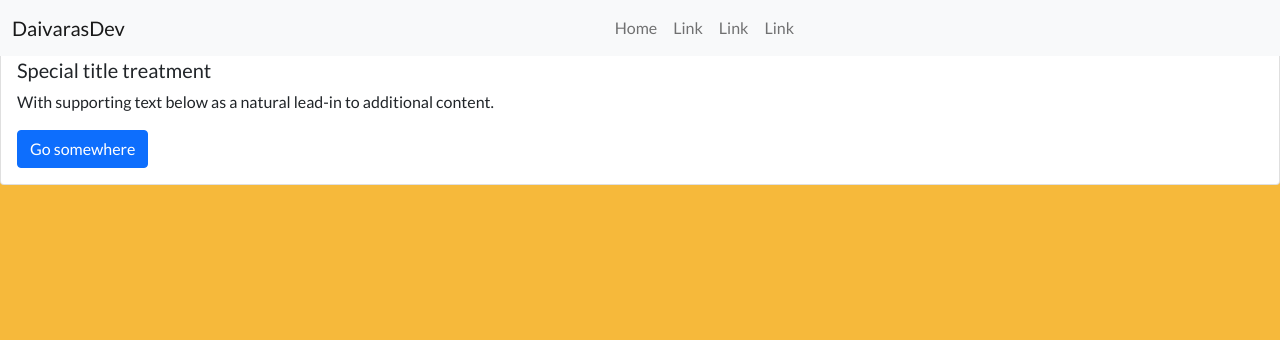
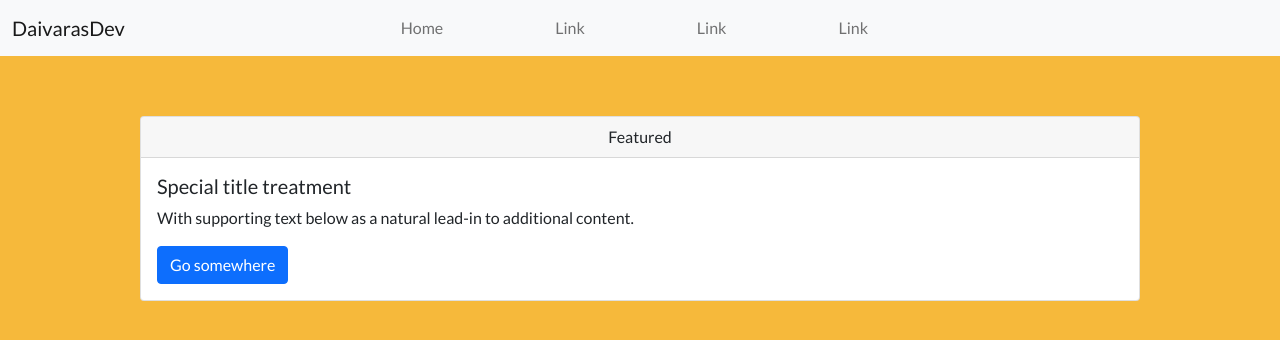
Before and after one commit to daivarasdev/VanillaJS, a website: page index.html in a window 1280 px wide. Shown: the top 340 px of the page. Drawn offline with nearby package versions, Linux system fonts and the light colour scheme.

Commit message:
Changed spacing around navbar and 'card'

```diff
--- a/index.html
+++ b/index.html
@@ -23,7 +23,7 @@
     <!--  POP-UP MODAL  -->
     <div id="popUp-Modal" class="modal">
       <div id="popUp-ModalContent">
-        <h1 class="centerText"><u>WELCOME ! DAIVARAS</u></h1>
+        <h1 class="centerText"><u>WELCOME !</u></h1>
         <p id="popUp-Modal-Paragraph">
           Lorem ipsum dolor sit amet, consectetur adipiscing elit. Vivamus
           ultricies scelerisque porta. Vestibulum eget quam tempus, eleifend mi
@@ -59,16 +59,16 @@
         </button>
         <div class="collapse navbar-collapse" id="navbarSupportedContent">
           <ul class="navbar-nav mx-auto">
-            <li class="nav-item">
+            <li class="nav-item mx-5">
               <a class="nav-link" aria-current="page" href="#">Home</a>
             </li>
-            <li class="nav-item">
+            <li class="nav-item mx-5">
               <a class="nav-link" href="#">Link</a>
             </li>
-            <li class="nav-item">
+            <li class="nav-item mx-5">
               <a class="nav-link" href="#">Link</a>
             </li>
-            <li class="nav-item">
+            <li class="nav-item mx-5">
               <a class="nav-link" href="#">Link</a>
             </li>
           </ul>
--- a/styles.css
+++ b/styles.css
@@ -15,6 +15,7 @@
 body {
   background-color: #f6b93b;
   height: 500vh;
+  padding-top: 56px;
 }
 .centerText {
   text-align: center;
@@ -94,3 +95,15 @@ body {
 }
 
 /* NAVBAR  */
+#navbarSupportedContent {
+  margin-left: -140px;
+}
+
+/* CARD */
+.card {
+  margin: 60px auto;
+  width: 1000px;
+}
+.card-header {
+  text-align: center;
+}
```
